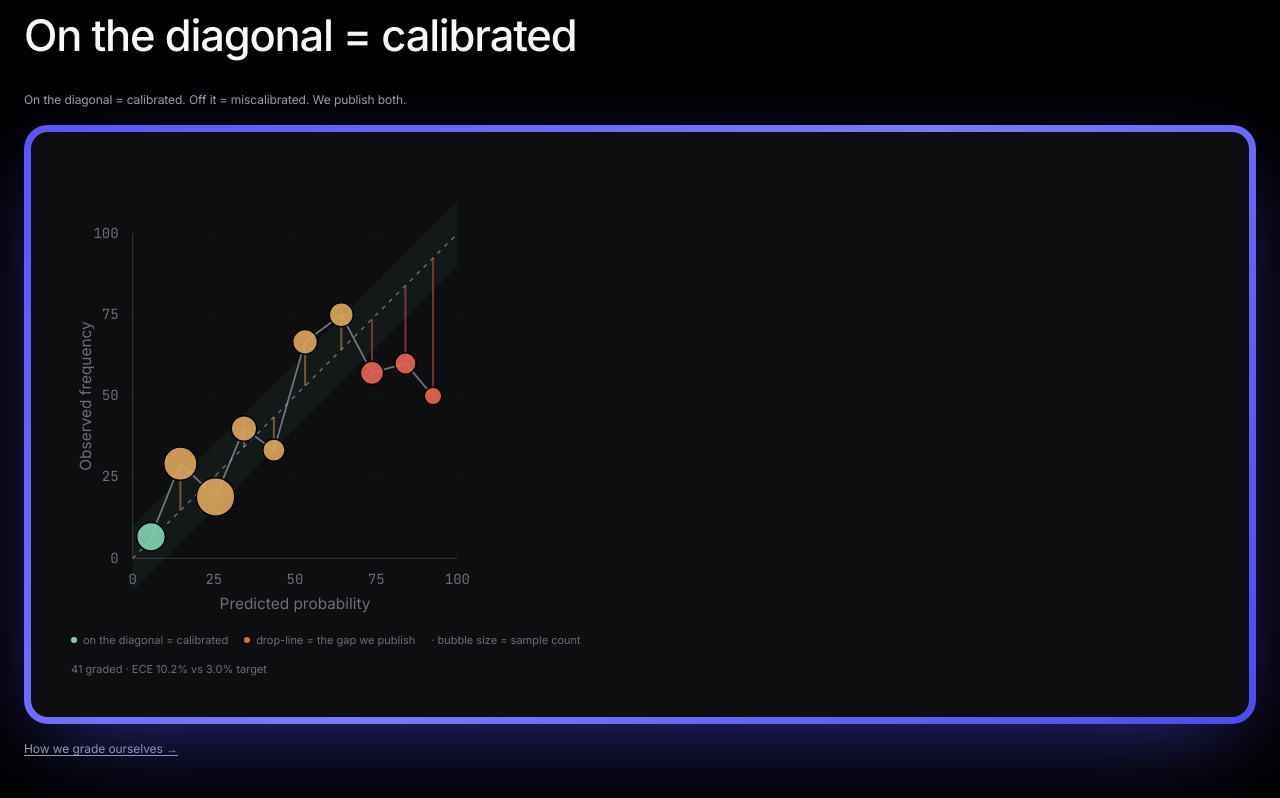
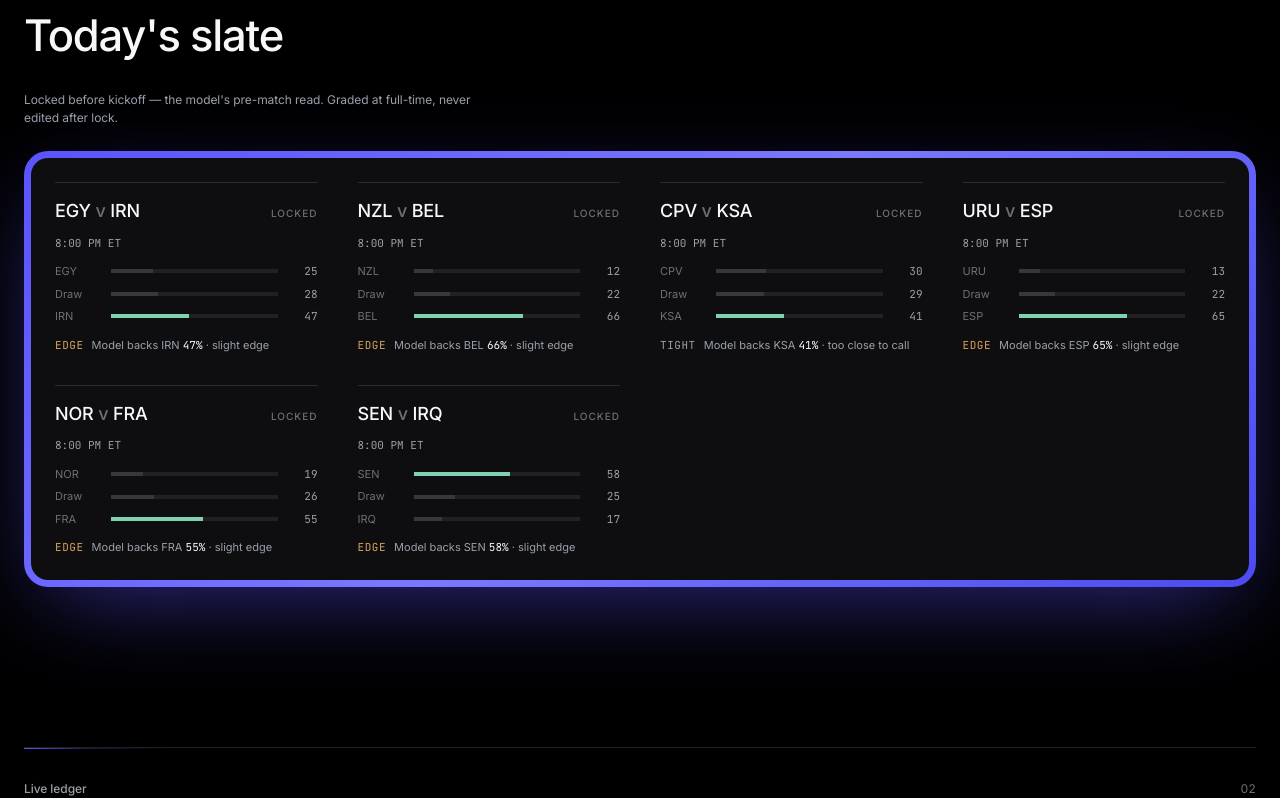
Before and after one commit to Sanjaayyy7/wc26-matchday-briefing, a Next.js app: page / in a window 1280 px wide. Shown: the part 963-1761 px from the top of the page. Built offline with nearby package versions, Linux system fonts and the light colour scheme.

Commit message:
feat(home): The Reckoning = reliability audit + rail in one section (Image #7)

```diff
--- a/app/page.tsx
+++ b/app/page.tsx
@@ -3,7 +3,7 @@ import { WCS26Shell } from "@/components/wc26-shell";
 import { RouteStack, CanvasSection } from "@/components/cinematic";
 import { IntelligenceCard } from "@/components/intelligence-card";
 import { SettlementRow } from "@/components/settlement-row";
-import { CalibrationDiagram } from "@/components/calibration-diagram";
+import { ReliabilityAudit } from "@/components/reliability-audit";
 import { MatchdayToday, type TodaysMatch } from "@/components/matchday-today";
 import { GradientBand } from "@/components/ui/gradient-band";
 import { ShowcaseFrame } from "@/components/ui/showcase-frame";
@@ -281,26 +281,6 @@ export default function HomePage() {
           </div>
         </GradientBand>
 
-        {/* ── HERO SHOWCASE — Calibration in a Codex device frame ── */}
-        <CanvasSection eyebrow="Calibration · the model, audited" title="On the diagonal = calibrated">
-          <div className="flex flex-col gap-4">
-            <p className="text-caption max-w-md text-[var(--ink-muted)]">
-              On the diagonal = calibrated. Off it = miscalibrated. We publish both.
-            </p>
-            <ShowcaseFrame>
-              <div className="p-6 md:p-10">
-                <CalibrationDiagram
-                  bins={accountability.official.calibrationBins ?? []}
-                  caption={`${agg.n} graded · ECE ${eceStr} vs 3.0% target`}
-                />
-              </div>
-            </ShowcaseFrame>
-            <Link href="/methodology" className="ix-link text-caption underline underline-offset-2">
-              How we grade ourselves →
-            </Link>
-          </div>
-        </CanvasSection>
-
         {todaysMatches.length > 0 && (
           <Reveal>
           <CanvasSection eyebrow="Matchday" title="Today's slate">
@@ -325,6 +305,24 @@ export default function HomePage() {
           <div className="grid animate-rise gap-12 lg:grid-cols-[2fr_320px]">
             {/* ── MAIN COLUMN ── */}
             <div className="flex flex-col gap-16">
+              {/* RELIABILITY AUDIT — the framed honesty artifact (Image #7) */}
+              <div className="flex flex-col gap-4">
+                <p className="text-caption max-w-md text-[var(--ink-muted)]">
+                  On the diagonal = calibrated. Off it = miscalibrated. We publish the gap.
+                </p>
+                <ShowcaseFrame>
+                  <div className="p-6 md:p-8">
+                    <ReliabilityAudit
+                      bins={accountability.official.calibrationBins ?? []}
+                      graded={agg.n}
+                    />
+                  </div>
+                </ShowcaseFrame>
+                <Link href="/methodology" className="ix-link text-caption underline underline-offset-2">
+                  How we grade ourselves →
+                </Link>
+              </div>
+
               {/* IntelligenceSection — 2×2 analytical briefing */}
               <div className="flex flex-col gap-3">
                 <h2 className="text-label">Intelligence briefing</h2>
--- a/components/calibration-diagram.tsx
+++ /dev/null
@@ -1,134 +0,0 @@
-import type { CalibrationBin } from "@/lib/accountability";
-import { calibrationPoint, binDeviation } from "@/lib/calibration-diagram";
-
-// Signature artifact: a server-rendered (SSR-first, no chart lib) reliability
-// diagram. Predicted probability (x) vs observed frequency (y). The dashed
-// diagonal is perfect calibration; the faint band is the "calibrated zone".
-// Each bin is a node sized by sample count and coloured by error, with a
-// drop-line to the diagonal that draws the miscalibration gap (the ECE), shown
-// honestly. Built to the WC26 Design Constitution: real axes, sample encoding,
-// one accent + the honest red, no decoration.
-
-const SIZE = 320;
-const PAD = 44;
-const SPAN = SIZE - PAD * 2;
-const BAND = 0.1; // ± calibrated-zone half-width (in probability units)
-const TICKS = [0, 0.25, 0.5, 0.75, 1] as const;
-
-const sx = (p: number) => PAD + p * SPAN;
-const sy = (p: number) => SIZE - PAD - p * SPAN;
-
-function dotColor(dev: number): string {
-  if (dev < 0.05) return "var(--up)";
-  if (dev > 0.15) return "var(--down)";
-  return "var(--warn)";
-}
-
-export function CalibrationDiagram({
-  bins,
-  caption,
-}: {
-  bins: CalibrationBin[];
-  caption?: string;
-}) {
-  const usable = bins.filter((b) => b.n > 0);
-  if (usable.length < 2) {
-    return (
-      <p className="text-fine text-[var(--ink-faint)] py-8 text-center">
-        Calibration diagram appears once ≥2 probability bins have settled matches.
-      </p>
-    );
-  }
-
-  const sorted = [...usable].sort((a, b) => a.predicted - b.predicted);
-  const pts = sorted.map((b) => ({
-    ...calibrationPoint(b, { size: SIZE, pad: PAD, rMin: 4, rMax: 14, k: 1.6 }),
-    predicted: b.predicted,
-    observed: b.observed,
-    dev: binDeviation(b),
-  }));
-  const curve = pts.map((p) => `${p.cx.toFixed(1)},${p.cy.toFixed(1)}`).join(" ");
-  const off = BAND * SPAN;
-
-  return (
-    <figure className="flex flex-col gap-3">
-      <svg
-        viewBox={`0 0 ${SIZE} ${SIZE}`}
-        className="w-full max-w-md"
-        role="img"
-        aria-label="Calibration reliability diagram: predicted probability versus observed outcome frequency"
-      >
-        {/* calibrated zone: a band around the perfect-calibration diagonal */}
-        <polygon
-          points={`${sx(0)},${sy(0) - off} ${sx(1)},${sy(1) - off} ${sx(1)},${sy(1) + off} ${sx(0)},${sy(0) + off}`}
-          fill="var(--up)"
-          fillOpacity={0.05}
-        />
-
-        {/* gridlines + ticks */}
-        {TICKS.map((t) => (
-          <g key={t}>
-            <line x1={sx(t)} y1={sy(0)} x2={sx(t)} y2={sy(1)} stroke="var(--hairline)" strokeWidth={0.5} opacity={0.4} />
-            <line x1={sx(0)} y1={sy(t)} x2={sx(1)} y2={sy(t)} stroke="var(--hairline)" strokeWidth={0.5} opacity={0.4} />
-            <text x={sx(t)} y={sy(0) + 18} textAnchor="middle" fontSize={10} fill="var(--ink-faint)" className="data-mono">
-              {Math.round(t * 100)}
-            </text>
-            <text x={sx(0) - 10} y={sy(t) + 3} textAnchor="end" fontSize={10} fill="var(--ink-faint)" className="data-mono">
-              {Math.round(t * 100)}
-            </text>
-          </g>
-        ))}
-
-        {/* axes */}
-        <line x1={sx(0)} y1={sy(0)} x2={sx(1)} y2={sy(0)} stroke="var(--line)" strokeWidth={1} />
-        <line x1={sx(0)} y1={sy(0)} x2={sx(0)} y2={sy(1)} stroke="var(--line)" strokeWidth={1} />
-
-        {/* perfect-calibration diagonal */}
-        <line x1={sx(0)} y1={sy(0)} x2={sx(1)} y2={sy(1)} stroke="var(--ink-faint)" strokeWidth={1} strokeDasharray="3 4" />
-
-        {/* miscalibration gap: drop-line from each bin to the diagonal */}
-        {pts.map((p, i) => (
-          <line
-            key={`gap-${i}`}
-            x1={p.cx}
-            y1={p.cy}
-            x2={p.cx}
-            y2={sy(p.predicted)}
-            stroke={dotColor(p.dev)}
-            strokeWidth={1.5}
-            opacity={0.45}
-          />
-        ))}
-
-        {/* connecting curve through bins */}
-        <polyline points={curve} fill="none" stroke="var(--ink-muted)" strokeWidth={1.25} strokeOpacity={0.7} />
-
-        {/* bins: node sized by sample, coloured by error */}
-        {pts.map((p, i) => (
-          <circle key={`pt-${i}`} cx={p.cx} cy={p.cy} r={p.r} fill={dotColor(p.dev)} fillOpacity={0.92} stroke="var(--canvas)" strokeWidth={1} />
-        ))}
-
-        {/* axis labels */}
-        <text x={sx(0.5)} y={SIZE - 8} textAnchor="middle" fontSize={11} fill="var(--ink-faint)">
-          Predicted probability
-        </text>
-        <text x={14} y={sy(0.5)} textAnchor="middle" fontSize={11} fill="var(--ink-faint)" transform={`rotate(-90 14 ${sy(0.5)})`}>
-          Observed frequency
-        </text>
-      </svg>
-
-      <div className="flex flex-wrap items-center gap-x-4 gap-y-1 text-fine text-[var(--ink-faint)]">
-        <span className="flex items-center gap-1.5">
-          <span className="inline-block h-1.5 w-1.5 rounded-full" style={{ background: "var(--up)" }} />
-          on the diagonal = calibrated
-        </span>
-        <span className="flex items-center gap-1.5">
-          <span className="inline-block h-1.5 w-1.5 rounded-full" style={{ background: "var(--down)" }} />
-          drop-line = the gap we publish
-        </span>
-        <span>· bubble size = sample count</span>
-      </div>
-      {caption ? <figcaption className="text-fine text-[var(--ink-faint)]">{caption}</figcaption> : null}
-    </figure>
-  );
-}
```
